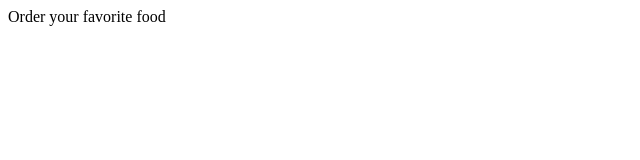
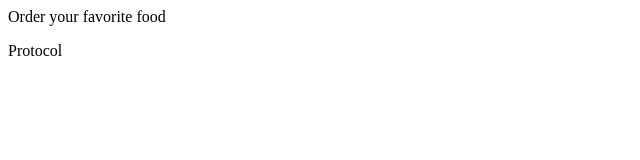
Before and after one commit to pushkarccs24-crypto/emo, a plain HTML site: page index.html in a window 1280 px wide. Shown: the full height of the page, 0-640 px from the left. Drawn offline with Linux system fonts and the light colour scheme.

Commit message:
Created a new branch

```diff
--- a/index.html
+++ b/index.html
@@ -1 +1,2 @@
 <p> Order your favorite food </p>
+<p>Protocol</p>
```
